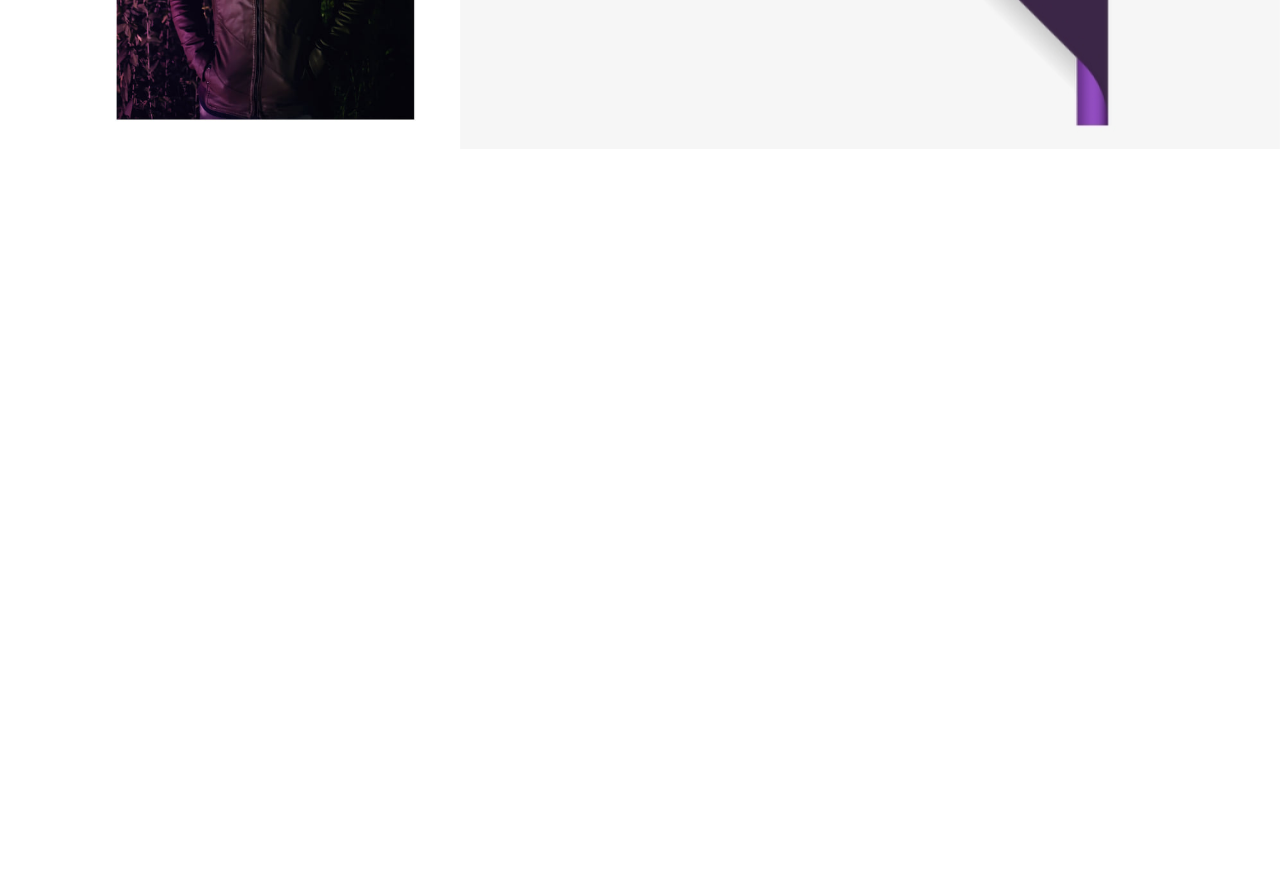
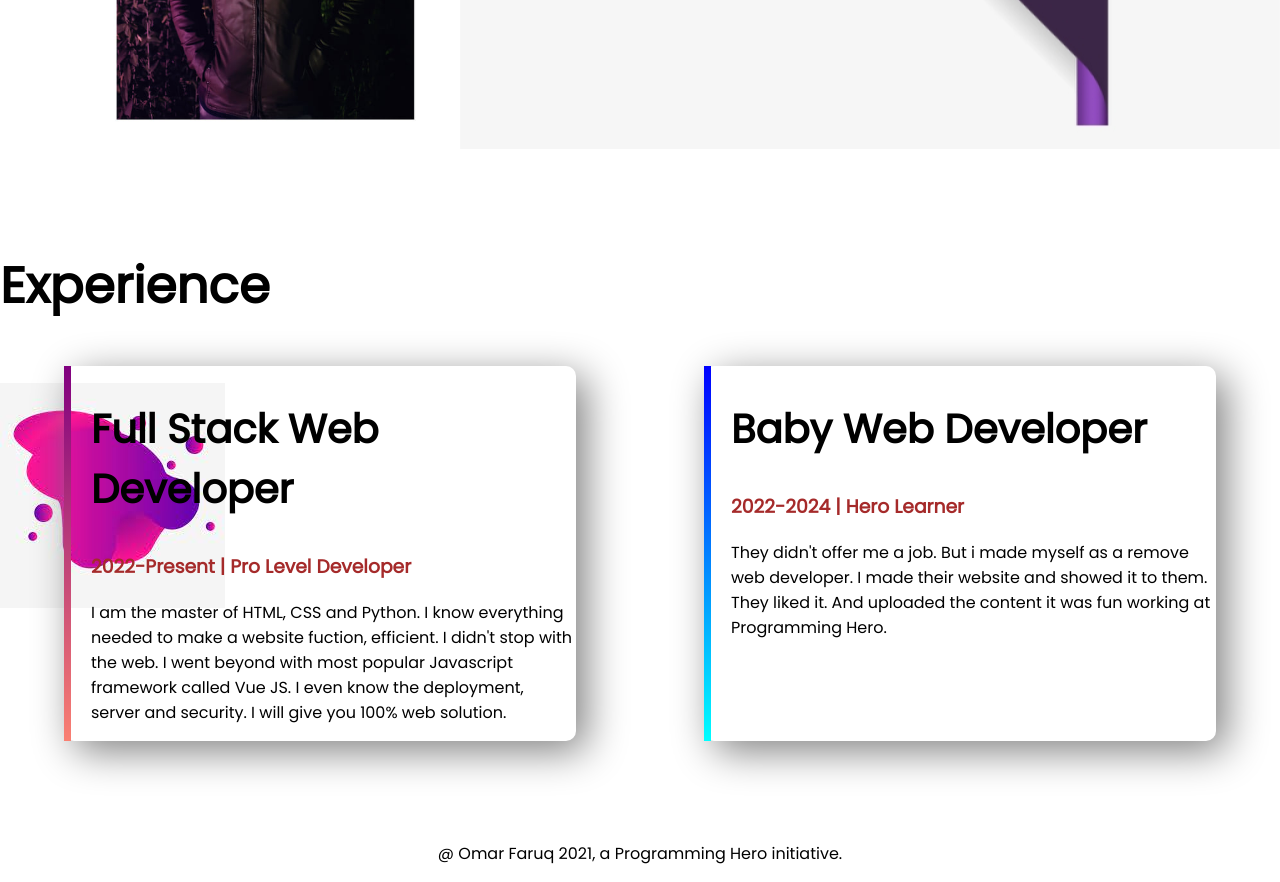
Before and after one commit to omarfaruq-fahim/developer-portfolio, a plain HTML site: page index.html in a window 1280 px wide. Shown: the part 1267-2149 px from the top of the page. Before the commit the page ends 1516 px from the top, so only its background shows below. Drawn offline with Linux system fonts and the light colour scheme.

Commit message:
website complete

```diff
--- a/index.html
+++ b/index.html
@@ -10,8 +10,9 @@
     <link href="https://fonts.googleapis.com/css2?family=Poppins&display=swap" rel="stylesheet">
     <link rel="stylesheet" href="style.css">
 </head>
+
 <body>
-<section class="top-banner">
+<section class="top-banner flexible-container">
     <div class="half-width">
         <h1>Welcome to</h1>
         <h1><span class="orange-color">Omar Faruq Fahim</span> world!</h1>
@@ -21,7 +22,7 @@
 
     <div class="half-width"><img src="images/fahim1.jpg" alt=""></div>
 </section>
-<section class="dream-big">
+<section class="dream-big flexible-container">
     <div class="half-width">
         <img src="images/fahim4.jpg" alt="">
     </div>
@@ -34,5 +35,28 @@
         <a class="link-button" target="_blank" href="https://www.facebook.com/">My Facebook Site</a>
     </div>
 </section>
+<section class="experience-area">
+    <h1>Experience</h1>
+        <div class="flexible-container">
+            <div id="full-stack-experience" class="experience-item">
+                <h2>Full Stack Web Developer</h2>
+                <h3><span class="brown-color">2022-Present | Pro Level Developer</span></h3>
+                <p>
+                    I am the master of HTML, CSS and Python. I know everything needed to make a website fuction, efficient. I didn't stop with the web. I went beyond with most popular Javascript framework called Vue JS. I even know the deployment, server and security. I will give you 100% web solution.
+                </p>
+            </div>
+            <div id="web-dev-experience" class="experience-item">
+                <h2>Baby Web Developer</h2>
+                <h3><span class="brown-color">2022-2024 | Hero Learner</span></h3>
+                <p>
+                    They didn't offer me a job. But i made myself as a remove web developer. I made their website and showed it to them. They liked it. And uploaded the content it was fun working at Programming Hero.
+                </p>
+            </div>
+        </div>
+
+</section>
+<footer>
+    <p>@ Omar Faruq 2021, a Programming Hero initiative.</p>
+</footer>
 </body>
 </html>
--- a/style.css
+++ b/style.css
@@ -5,8 +5,14 @@ body {
 h1 {
   font-size: 50px;
 }
+h2 {
+  font-size: 40px;
+}
 h3 {
   color: rgb(58, 107, 10);
+}
+.brown-color {
+  color: brown;
 }
 .orange-color {
   color: orangered;
@@ -14,7 +20,7 @@ h3 {
 .nevi-blue {
   color: purple;
 }
-section {
+.flexible-container {
   display: flex;
   margin-bottom: 100px;
 }
@@ -45,3 +51,29 @@ section {
   background-repeat: no-repeat;
   background-position: right;
 }
+.experience-area {
+  background-image: url(dising/icon1.jfif);
+  background-repeat: no-repeat;
+  background-position: left;
+}
+.experience-item {
+  width: 40%;
+  margin-left: 5%;
+  margin-right: 5%;
+  padding-left: 20px;
+  border-radius: 10px;
+  box-shadow: 10px 10px 40px gray;
+}
+#web-dev-experience {
+  border-left: 7px solid;
+  border-image: linear-gradient(blue, cyan);
+  border-image-slice: 1;
+}
+#full-stack-experience {
+  border-left: 7px solid;
+  border-image: linear-gradient(purple, salmon);
+  border-image-slice: 1;
+}
+footer p {
+  text-align: center;
+}
```
Also changed, not shown: dising/icon1.jfif (added), dising/icon2.jpg (added), dising/icon3.png (added).
